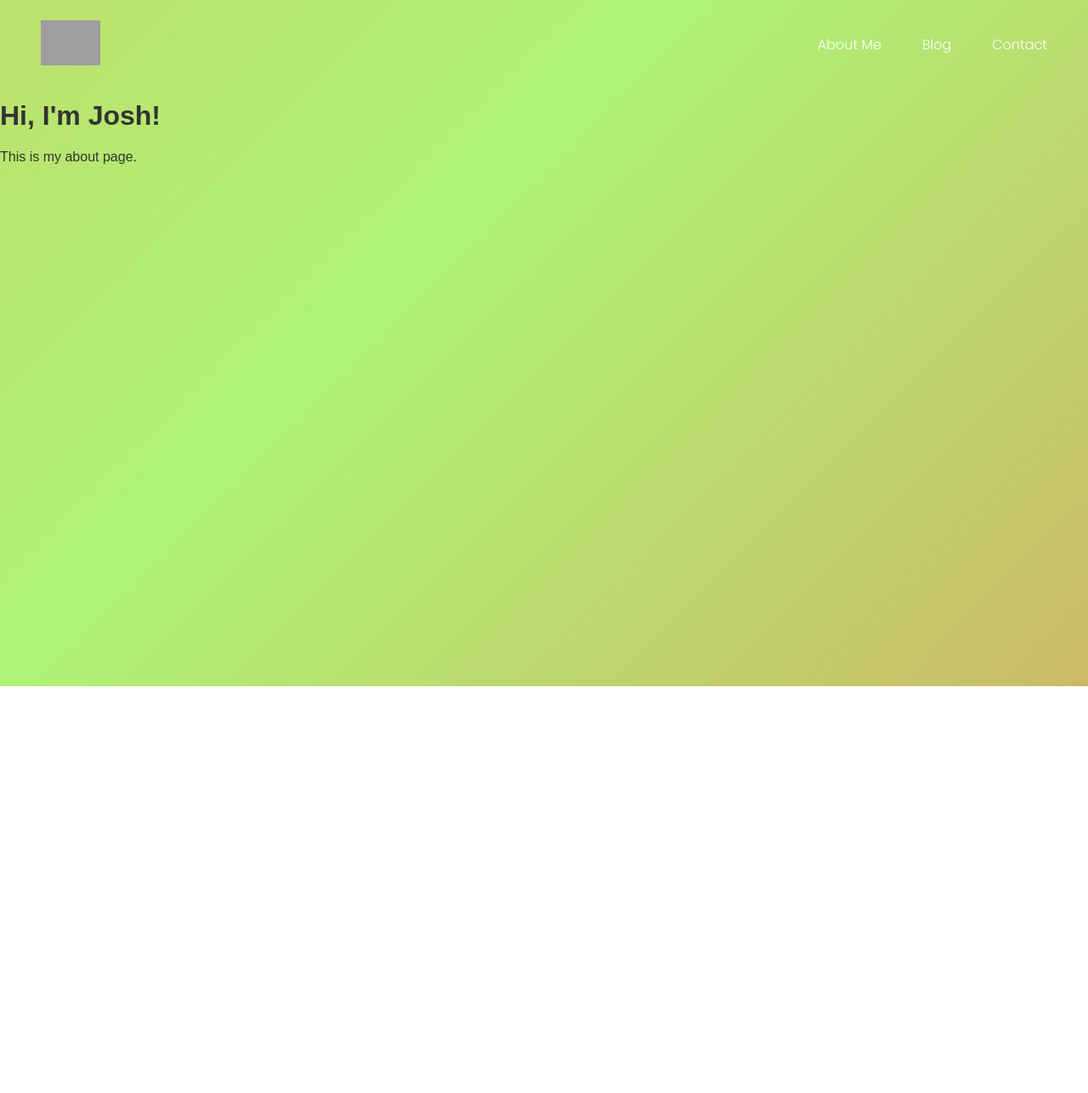
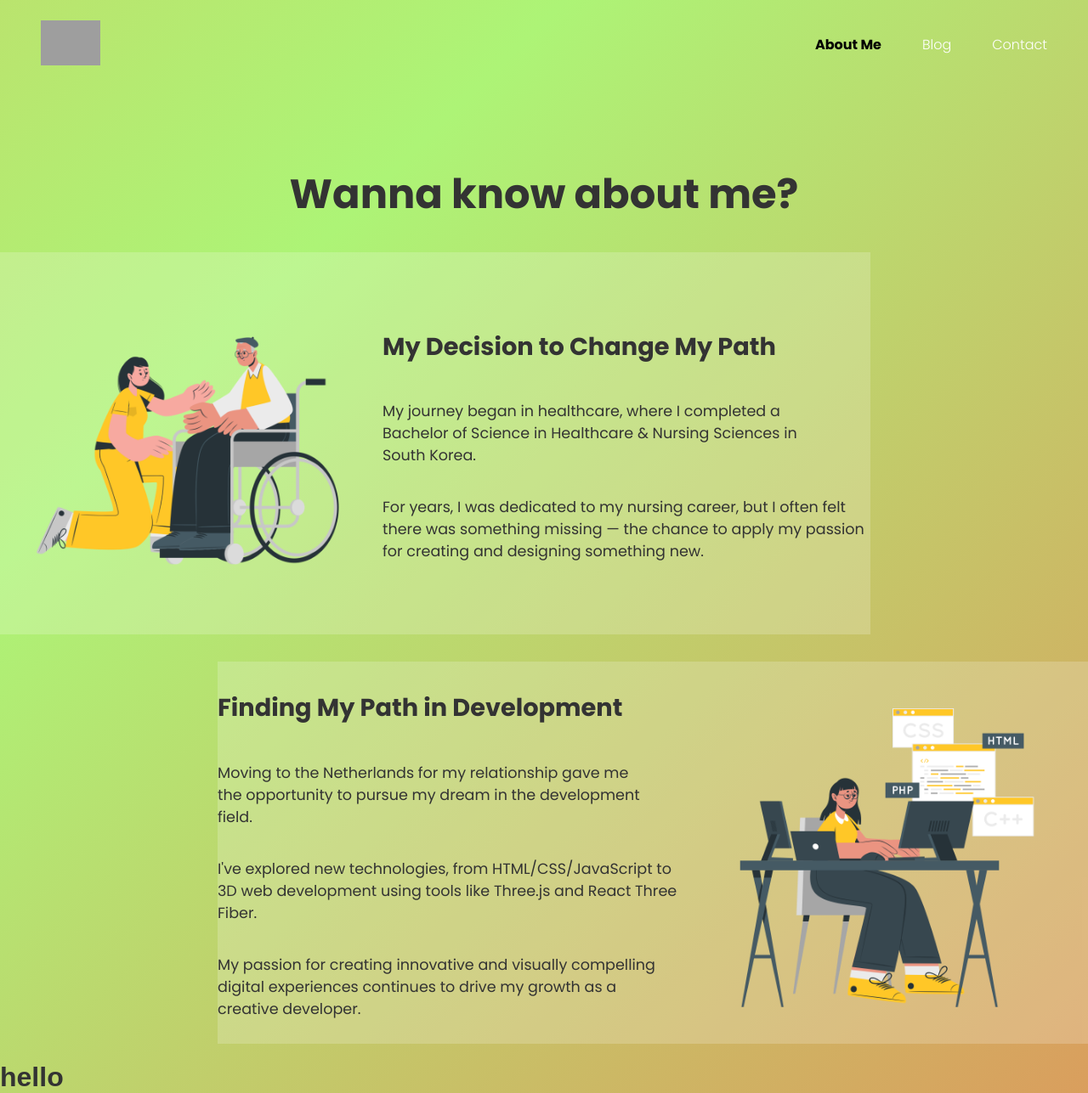
Before and after one commit to hyewonderuijter/blog, a SvelteKit app: page /about in a window 1280 px wide. Shown: the whole page at 85% size. Before the commit the page ends 808 px from the top, so only its background shows below. Built offline with nearby package versions, Linux system fonts and the light colour scheme; grey boxes are pictures that could not be loaded.

Commit message:
Add footer component and enhance header navigation with active link styling

```diff
--- /dev/null
+++ b/src/lib/components/Footer.svelte
@@ -0,0 +1,3 @@
+<h1>
+    hello
+</h1>
--- a/src/lib/components/Header.svelte
+++ b/src/lib/components/Header.svelte
@@ -1,4 +1,5 @@
 <script>
+	import { page } from '$app/stores';
 	import { fade, scale } from 'svelte/transition';
 	let mouseHovered = false;
 	</script>
@@ -23,20 +24,34 @@
 					alt="duck"
 					in:scale={{ duration: 1500, start: 0.8 }}
 					class="logo flying"
-
 				/>
 			{/if}
 		</a>
 		<nav class="poppins-light">
 			<ul>
 				<li>
-					<a href="/about">About Me</a>
+					<a
+						href="/about"
+						class:active={$page.url.pathname === '/about'}
+					>
+						About Me
+					</a>
 				</li>
 				<li>
-					<a href="/blog">Blog</a>
+					<a
+						href="/blog"
+						class:active={$page.url.pathname === '/blog'}
+					>
+						Blog
+					</a>
 				</li>
 				<li>
-					<a href="/contact">Contact</a>
+					<a
+						href="/contact"
+						class:active={$page.url.pathname === '/contact'}
+					>
+						Contact
+					</a>
 				</li>
 			</ul>
 		</nav>
@@ -56,6 +71,7 @@
 	.logo {
 		margin-left: 2rem;
 	}
+
 	ul {
 		margin: 0;
 		list-style-type: none;
@@ -63,13 +79,25 @@
 		gap: 3rem;
 		color: rgb(255, 255, 255);
 	}
-	li:focus, li:hover {
+
+	/* Specifically target the active page link */
+	.active {
+        color: #000;
+        font-weight: bold;
+    }
+
+	/* Hover and focus states for other links */
+	li:hover a,
+	li:focus a,
+	li:active a {
 		color: #000;
 		transition: color 0.5s ease;
 	}
+
 	ul:last-child {
 		margin-right: 2rem;
 	}
+
 	a {
 		text-decoration: none;
 		color: inherit;
--- a/src/routes/+layout.svelte
+++ b/src/routes/+layout.svelte
@@ -2,13 +2,13 @@
 <script>
 	import Header from '$lib/components/Header.svelte';
     import '$lib/styles/style.css';
+	import Footer from '$lib/components/Footer.svelte'
 </script>
 
-<Header />
-<header></header>
+
 
 <main>
+	<Header />
 	<slot />
+	<Footer />
 </main>
-
-<footer></footer>
--- a/src/routes/about/+page.svelte
+++ b/src/routes/about/+page.svelte
@@ -1,4 +1,100 @@
-<!-- about/+page.svelte -->
-<h1>Hi, I'm Josh!</h1>
+<!-- About Page  -->
+<script lang="ts">
+    import { onMount } from "svelte";
 
-<p>This is my about page.</p>
+    // @ts-ignore
+    import AOS from 'aos';
+
+    onMount(() => {
+        AOS.init();
+    });
+</script>
+
+<main>
+    <div class="main-container poppins-regular">
+        <h1 class="title poppins-bold">Wanna know about me?</h1>
+            <div data-aos="fade-right" data-aos-duration="1300">
+                <div class="first-story story-container">
+                    <img src="nurse.png" alt="nurse with a patient" class="nurse descriptional-img">
+                    <div class="textarea">
+                        <h2>My Decision to Change My Path</h2>
+                        <p class="first-para">My journey began in healthcare, where I completed a Bachelor of Science in Healthcare & Nursing Sciences in South Korea.</p>
+                        <p class="second-para">For years, I was dedicated to my nursing career, but I often felt there was something missing — the chance to apply my passion for creating and designing something new.</p>
+                    </div>
+                </div>
+            </div>
+            <div data-aos="fade-left" data-aos-duration="1300">
+                <div class="second-story story-container">
+                    <img src="developer.png" alt="nurse with a patient" class="developer descriptional-img">
+                    <div class="textarea">
+                        <h2>Finding My Path in Development</h2>
+                        <p class="first-para">Moving to the Netherlands for my relationship gave me the opportunity to pursue my dream in the development field.</p>
+                        <p class="second-para">I've explored new technologies, from HTML/CSS/JavaScript to 3D web development using tools like Three.js and React Three Fiber.</p>
+                        <p>My passion for creating innovative and visually compelling digital experiences continues to drive my growth as a creative developer.</p>
+                    </div>
+                </div>
+            </div>
+    </div>
+</main>
+
+<style>
+    main {
+            margin-top: 6rem;
+            width: 100vw;
+        }
+
+    .main-container {
+        margin: 0 auto;
+    }
+
+    .title {
+        text-align: center;
+    }
+
+    .story-container {
+        background-color: rgba(255, 255, 255, 0.2);
+        width: 80vw;
+        display: flex;
+        align-items: center;
+        margin-top: 2rem;
+    }
+
+    .first-story {
+        margin-left: 0;
+        flex-direction: row;
+    }
+
+    .second-story {
+        margin-left: auto;
+        flex-direction: row-reverse;
+    }
+
+    .textarea {
+        display: flex;
+        flex-direction: column;
+        max-width: 45vw;
+        font-size: 1.2rem;
+    }
+
+    .descriptional-img {
+        width: 450px;
+    }
+
+    .developer {
+        margin-right: 2rem;
+    }
+
+    h1 {
+        font-size: 3rem;
+        margin-bottom: 0;
+    }
+
+    p {
+        font-size: 1.1rem;
+    }
+
+    .first-para {
+        margin-right: 2rem;
+    }
+
+</style>
```
Also changed, not shown: static/developer.png (added), static/nurse.png (added).
